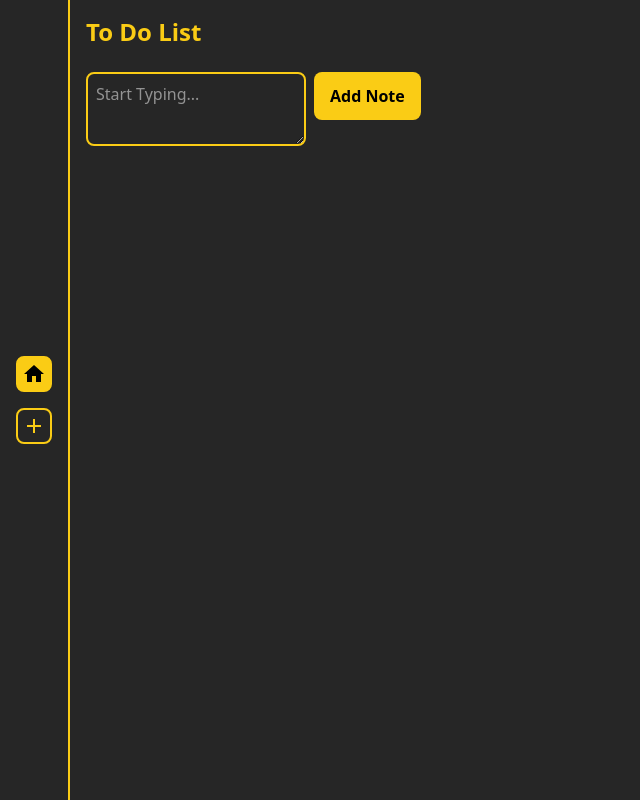
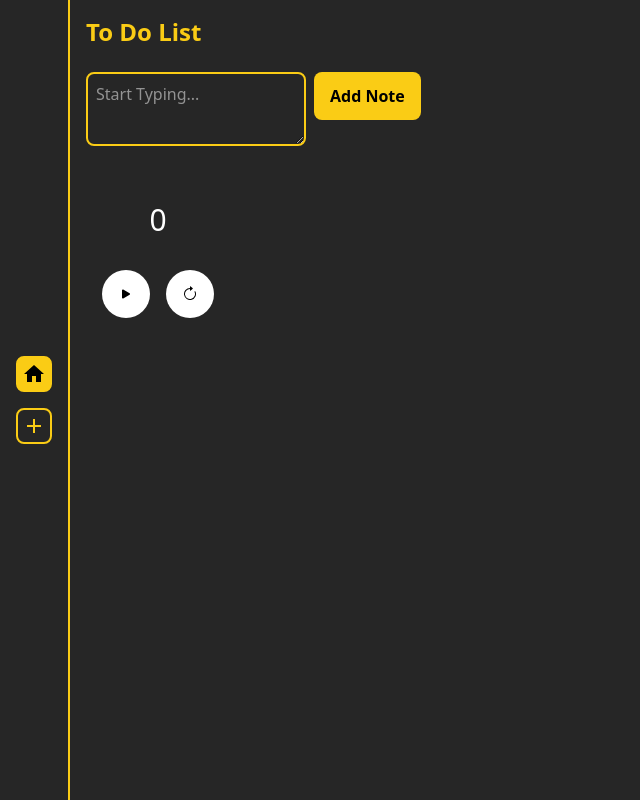
Before and after one commit to hayden-html/todo-react, a React (Vite) app: page / in a window 1280 px wide. Shown: the whole page, without its empty margins (0-640 px from the left). Built offline with nearby package versions, Linux system fonts and the light colour scheme.

Commit message:
added a timer

```diff
--- a/src/App.tsx
+++ b/src/App.tsx
@@ -6,6 +6,7 @@ import type { Note, Workspace } from "./types.ts";
 import "./styles/notes.scss";
 import Sidebar from "./components/layout/Sidebar.tsx";
 import CreateWorkspaceModal from "./components/CreateWorkspaceModal.tsx";
+import Timer from "./components/Timer.tsx";
 
 function App() {
   // Set notes from localStorage data on render
@@ -111,6 +112,7 @@ function App() {
                     workspaces={workspaces}
                   />
                 ))}
+              <Timer></Timer>
             </div>
           </main>
         </div>
--- /dev/null
+++ b/src/components/Timer.tsx
@@ -0,0 +1,112 @@
+import { useEffect, useRef, useState } from "react";
+import {
+  BsArrowClockwise,
+  BsArrowUpCircle,
+  BsPause,
+  BsPauseFill,
+  BsPlay,
+  BsPlayFill,
+  BsRCircle,
+} from "react-icons/bs";
+import { PiPause } from "react-icons/pi";
+
+// I have been recently learning how to use the useRef hook
+// This is a replica of the docs example
+function Button({ onClick, classes, children }) {
+  return (
+    <button
+      className={classes + " bg-white rounded-4xl text-black p-4"}
+      onClick={onClick}
+    >
+      {children}
+    </button>
+  );
+}
+
+export default function Timer() {
+  const [startTime, setStartTime] = useState<number | null>(null);
+  const [now, setNow] = useState<number | null>(null);
+  const [isRunning, setIsRunning] = useState(false);
+  const intervalRef = useRef<number | null>(null);
+  const [timeElapsed, setTimeElapsed] = useState<number>(0.0);
+
+  const [laps, setLaps] = useState<number[] | null>(null);
+
+  function startTimer() {
+    setStartTime(Date.now() - timeElapsed * 1000);
+    setNow(Date.now());
+    clearInterval(intervalRef.current);
+    intervalRef.current = setInterval(() => setNow(Date.now()), 10);
+    setIsRunning(true);
+  }
+
+  function stopTimer() {
+    clearInterval(intervalRef.current);
+    const currentElapsed = (Date.now() - startTime) / 1000;
+    setTimeElapsed(currentElapsed);
+    setIsRunning(false);
+  }
+
+  function resetTimer() {
+    stopTimer();
+
+    setStartTime(null);
+    setNow(null);
+    setLaps(null);
+  }
+
+  let timePassed = timeElapsed / 1000;
+
+  if (startTime != null && now != null) {
+    timePassed = (now - startTime) / 1000;
+  }
+
+  function setLap() {
+    const lapSetTime = Date.now();
+    const newLap = (lapSetTime - startTime) / 1000;
+
+    const appendedLaps = laps == null ? [newLap] : [...laps, newLap];
+    setLaps(appendedLaps);
+  }
+
+  function deleteLap(index) {
+    setLaps((prev) => {
+      return prev?.filter((lap, i) => i !== index);
+    });
+  }
+
+  return (
+    <div className="text-white px-4">
+      <h2 className="text-3xl text-center py-8">
+        {timePassed?.toFixed(timePassed == 0 ? 0 : 3)}
+      </h2>
+      <div className="flex gap-4 mb-4">
+        {isRunning ? (
+          <Button onClick={stopTimer}>
+            <BsPauseFill />
+          </Button>
+        ) : (
+          <Button onClick={startTimer}>
+            <BsPlayFill />
+          </Button>
+        )}
+
+        {isRunning ? (
+          <Button onClick={setLap}>Set Lap</Button>
+        ) : (
+          <Button onClick={resetTimer}>
+            <BsArrowClockwise />
+          </Button>
+        )}
+      </div>
+      <ol>
+        {laps?.map((lap, index) => (
+          <li key={index} className="flex justify-between">
+            <span>{lap}</span>
+            <button onClick={() => deleteLap(index)}>x</button>
+          </li>
+        ))}
+      </ol>
+    </div>
+  );
+}
```
